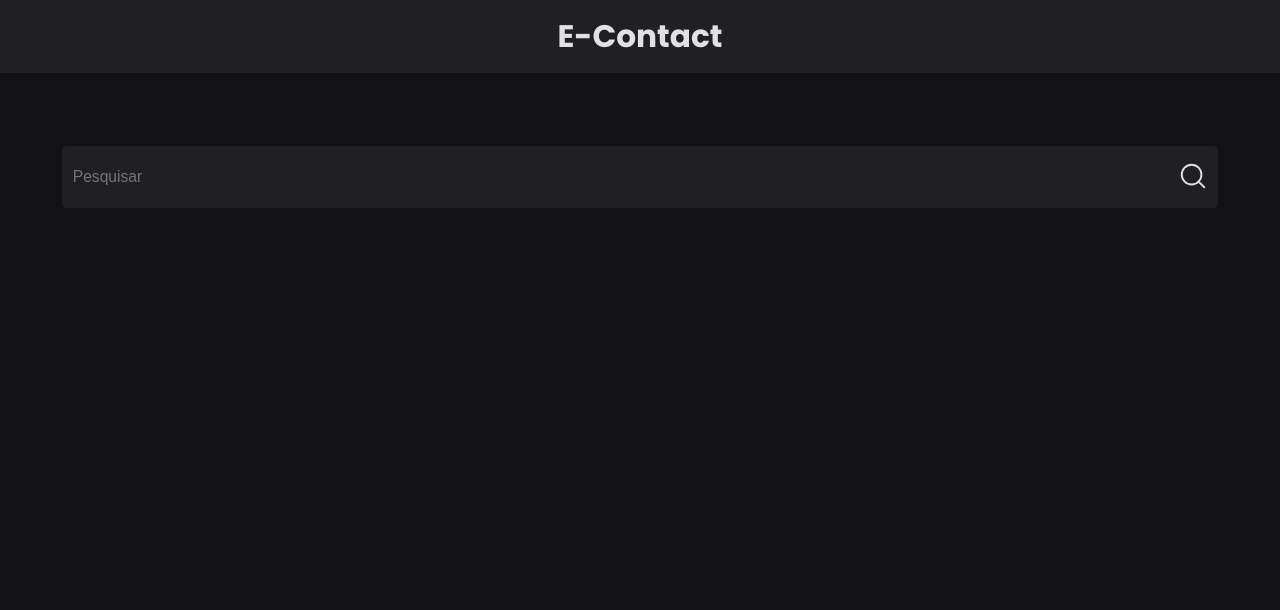
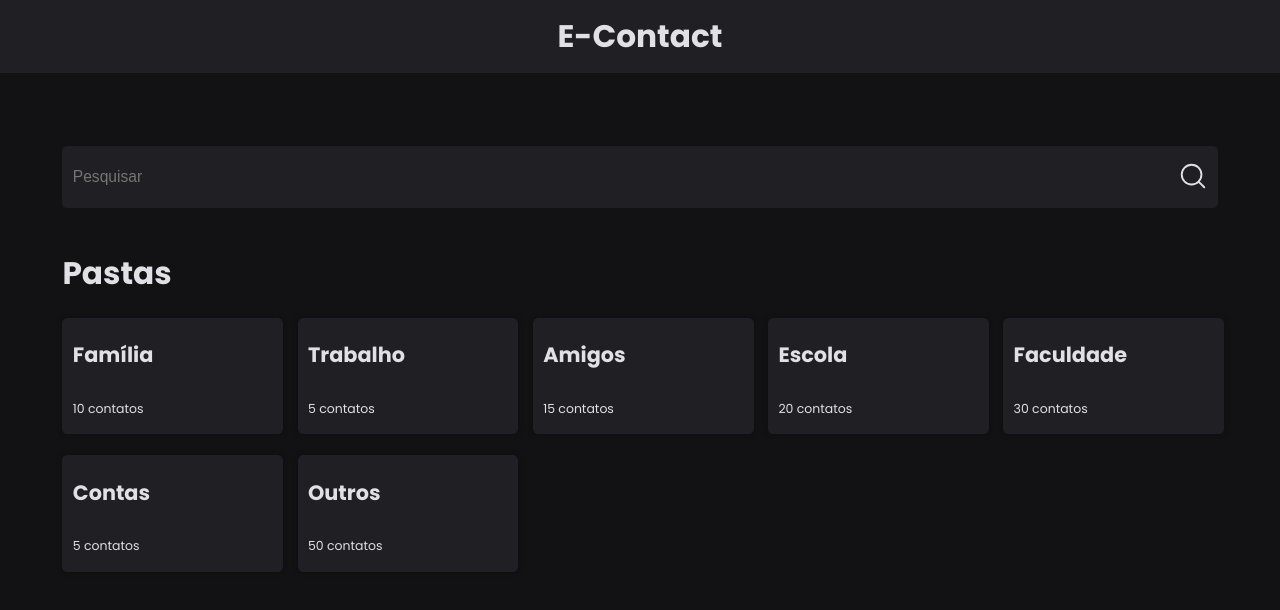
Before and after one commit to PedroHercules/contact-book, a Next.js app: page / in a window 1280 px wide. Shown: the top 610 px of the page. Built offline with nearby package versions, Linux system fonts and the light colour scheme.

Commit message:
feat: implemented contacts folders

```diff
--- /dev/null
+++ b/components/shared/Folder/Folder.tsx
@@ -0,0 +1,20 @@
+import { Paragraph, Subtitle } from "@/styles/Texts";
+import { FolderContainer } from "./Styles";
+
+interface FolderProps {
+  title: string
+  numberContacts: number
+}
+
+export default function Folder({ title, numberContacts }: FolderProps) {
+  return (
+    <FolderContainer>
+      <Subtitle>
+        { title }
+      </Subtitle>
+      <Paragraph>
+        { numberContacts } contatos
+      </Paragraph>
+    </FolderContainer>
+  )
+}
--- /dev/null
+++ b/components/shared/Folder/Styles.ts
@@ -0,0 +1,12 @@
+import styled from "styled-components";
+
+export const FolderContainer = styled.div`
+  display: flex;
+  flex-direction: column;
+  width: 100%;
+  max-width: 200px;
+  padding: 0.4rem 1rem;
+  background-color: #202024;
+  border-radius: 0.5rem;
+  box-shadow: 0 0 0.5rem 0.1rem rgba(0, 0, 0, 0.2);
+`
--- a/pages/index.tsx
+++ b/pages/index.tsx
@@ -1,8 +1,41 @@
+import Folder from '@/components/shared/Folder/Folder'
 import { Head } from '@/components/shared/Head/Head'
 import Header from '@/components/shared/Header/Header'
 import Search from '@/components/shared/Search/Search'
-import { Container, GlobalStyle } from '@/styles/Globals'
-import { Paragraph, Title } from '@/styles/Texts'
+import { ContactContainer, Container, GlobalStyle, GridContainer } from '@/styles/Globals'
+import { Title } from '@/styles/Texts'
+
+const folders = [
+  {
+    title: 'Família',
+    numberContacts: 10
+  },
+  {
+    title: 'Trabalho',
+    numberContacts: 5
+  },
+  {
+    title: 'Amigos',
+    numberContacts: 15
+  },
+  {
+    title: 'Escola',
+    numberContacts: 20
+  },
+  {
+    title: 'Faculdade',
+    numberContacts: 30
+  },
+  {
+    title: 'Contas',
+    numberContacts: 5
+  },
+  {
+    title: 'Outros',
+    numberContacts: 50
+  }
+]
+
 
 export default function Home() {
   return (
@@ -12,6 +45,22 @@ export default function Home() {
         <Header />
         <Container>
           <Search />
+          <ContactContainer>
+            <Title>
+              Pastas
+            </Title>
+            <GridContainer>
+              {
+                folders.map((folder, index) => (
+                  <Folder
+                    key={index}
+                    title={folder.title}
+                    numberContacts={folder.numberContacts}
+                  />
+                ))
+              }
+            </GridContainer>
+          </ContactContainer>
         </Container>
       </main>
     </>
--- a/styles/Globals.ts
+++ b/styles/Globals.ts
@@ -17,6 +17,7 @@ export const GlobalStyle = createGlobalStyle`
 export const Container = styled.div`
   display: flex;
   flex-direction: column;
+  gap: 2rem;
   align-items: center;
   justify-content: center;
   justify-items: center;
@@ -24,3 +25,15 @@ export const Container = styled.div`
   padding: 1rem 2rem;
   margin: 13rem 4rem auto;
 `
+
+export const ContactContainer = styled.div`
+  width: 100%;
+`
+
+export const GridContainer = styled.div`
+  display: grid;
+  grid-template-columns: repeat(auto-fit, minmax(200px, 1fr));
+  column-gap: 2rem;
+  row-gap: 2rem;
+  width: 100%;
+`
```
